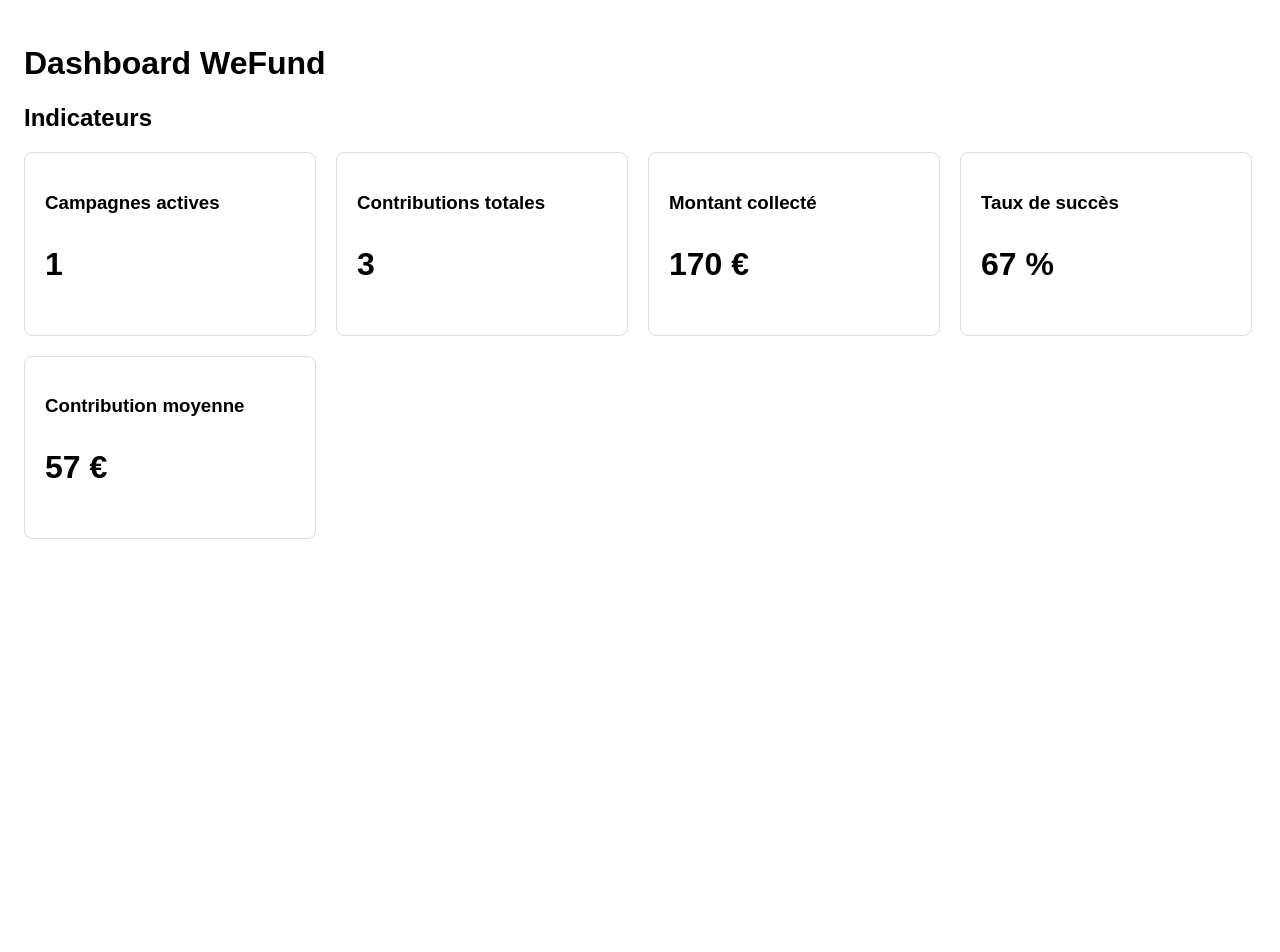
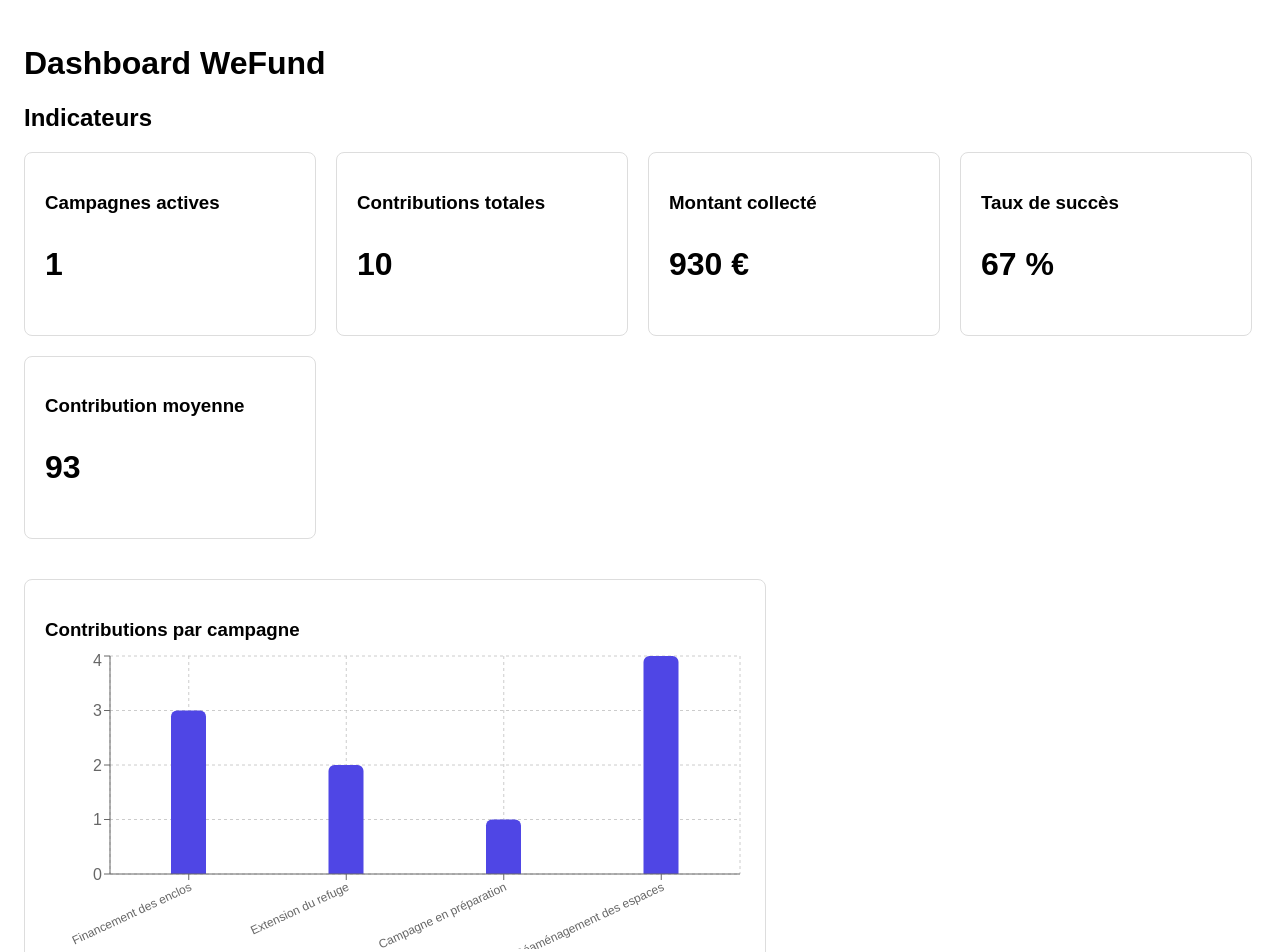
Before and after one commit to sepideh94/QSI-projet, a Next.js app: page /dashboard in a window 1280 px wide. Shown: the top 952 px of the page. Before the commit the page ends 800 px from the top, so only its background shows below. Built offline with nearby package versions, Linux system fonts and the light colour scheme.

Commit message:
feat(dashboard) : ajout du graphique nb de contributions par campagne + test unitaire

```diff
--- /dev/null
+++ b/app/api/metrics/contributions-average-per-campaign/route.ts
@@ -0,0 +1,29 @@
+import { NextResponse } from "next/server";
+import { mockCampaigns } from "@/mocks/campaigns";
+import { mockContributions } from "@/mocks/contributions";
+import { getAverageContributionsPerCampaign } from "@/lib/metrics/contributions/average-per-campaign";
+
+export async function GET() {
+
+  try {
+
+    const value = getAverageContributionsPerCampaign(
+      mockContributions,
+      mockCampaigns
+    );
+
+    return NextResponse.json({
+      metric: "average-contributions-per-campaign",
+      value
+    });
+
+  } catch {
+
+    return NextResponse.json(
+      { error: "Impossible de calculer la moyenne des contributions" },
+      { status: 500 }
+    );
+
+  }
+
+}
--- a/app/dashboard/page.tsx
+++ b/app/dashboard/page.tsx
@@ -2,16 +2,23 @@
 
 import { useEffect, useState } from "react";
 import MetricCard from "@/components/dashboard/MetricCard";
+import ContributionsPerCampaignChart from "@/components/charts/ContributionsPerCampaignChart";
+import { getContributionsPerCampaign } from "@/lib/metrics/contributions/contributions-per-campaign";
 
 export default function DashboardPage() {
+
   const [activeCampaigns, setActiveCampaigns] = useState<number | null>(null);
   const [totalContributions, setTotalContributions] = useState<number | null>(null);
   const [totalAmount, setTotalAmount] = useState<number | null>(null);
   const [successRate, setSuccessRate] = useState<number | null>(null);
   const [averageContribution, setAverageContribution] = useState<number | null>(null);
 
+  const chartData = getContributionsPerCampaign();
+
   useEffect(() => {
+
     async function loadMetrics() {
+
       try {
 
         const campaignsResponse = await fetch("/api/metrics/campaigns-active");
@@ -32,23 +39,44 @@
 
         const averageResponse = await fetch("/api/metrics/average-contribution");
         const averageData = await averageResponse.json();
-        setAverageContribution(averageData.value);
+        setAverageContribution(
+averageData.value);
 
       } catch (error) {
+
         console.error("Erreur chargement métriques", error);
+
       }
+
     }
 
     loadMetrics();
+
   }, []);
 
   return (
-    <main style={{ padding: "24px" }}>
+
+    <main
+      style={{
+        padding: "24px",
+        minHeight: "100vh",
+        paddingBottom: "120px"
+      }}
+    >
+
       <h1>Dashboard WeFund</h1>
 
       <h2>Indicateurs</h2>
 
-      <div style={{ display: "flex", gap: "20px", marginTop: "20px", flexWrap: "wrap" }}>
+      <div
+        style={{
+          display: "flex",
+          gap: "20px",
+          marginTop: "20px",
+          flexWrap: "wrap"
+        }}
+      >
+
         <MetricCard title="Campagnes actives" value={activeCampaigns} />
 
         <MetricCard title="Contributions totales" value={totalContributions} />
@@ -65,9 +93,15 @@
 
         <MetricCard
           title="Contribution moyenne"
-          value={averageContribution !== null ? `${averageContribution} €` : null}
+          value={averageContribution !== null ? `${averageContribution}` : null}
         />
+
       </div>
+
+      <ContributionsPerCampaignChart data={chartData} />
+
     </main>
+
   );
+
 }
--- /dev/null
+++ b/components/charts/ContributionsPerCampaignChart.tsx
@@ -0,0 +1,74 @@
+"use client";
+
+import {
+  BarChart,
+  Bar,
+  XAxis,
+  YAxis,
+  Tooltip,
+  ResponsiveContainer,
+  CartesianGrid
+} from "recharts";
+
+type Props = {
+  data: {
+    campaignTitle: string;
+    contributions: number;
+  }[];
+};
+
+export default function ContributionsPerCampaignChart({ data }: Props) {
+
+  return (
+
+    <div
+      style={{
+        width: "100%",
+        maxWidth: "700px",
+        height: "350px",
+        border: "1px solid #ddd",
+        borderRadius: "8px",
+        padding: "20px",
+        marginTop: "40px"
+      }}
+    >
+
+      <h3 style={{ marginBottom: "10px" }}>
+        Contributions par campagne
+      </h3>
+
+      <ResponsiveContainer width="100%" height="85%">
+
+        <BarChart data={data}>
+
+          <CartesianGrid strokeDasharray="3 3" />
+
+          <XAxis
+            dataKey="campaignTitle"
+            interval={0}
+            angle={-25}
+            textAnchor="end"
+            height={70}
+            tick={{ fontSize: 12 }}
+          />
+
+          <YAxis allowDecimals={false} />
+
+          <Tooltip />
+
+          <Bar
+            dataKey="contributions"
+            fill="#4f46e5"
+            barSize={35}
+            radius={[6, 6, 0, 0]}
+          />
+
+        </BarChart>
+
+      </ResponsiveContainer>
+
+    </div>
+
+  );
+
+}
--- /dev/null
+++ b/lib/metrics/contributions/contributions-per-campaign.ts
@@ -0,0 +1,19 @@
+import { mockCampaigns } from "@/mocks/campaigns";
+import { mockContributions } from "@/mocks/contributions";
+
+export function getContributionsPerCampaign() {
+
+  return mockCampaigns.map((campaign) => {
+
+    const count = mockContributions.filter(
+      (c) => c.campaignId === campaign.id
+    ).length;
+
+    return {
+      campaignTitle: campaign.titre.split(" ").slice(0, 3).join(" "),
+      contributions: count
+    };
+
+  });
+
+}
--- a/mocks/contributions.ts
+++ b/mocks/contributions.ts
@@ -1,23 +1,17 @@
 export const mockContributions = [
-  {
-    id: "contrib1",
-    campaignId: "c1a2b3c4",
-    userId: "user1",
-    amount: 50,
-    createdAt: "2026-01-10T12:00:00Z"
-  },
-  {
-    id: "contrib2",
-    campaignId: "c1a2b3c4",
-    userId: "user2",
-    amount: 100,
-    createdAt: "2026-01-12T15:00:00Z"
-  },
-  {
-    id: "contrib3",
-    campaignId: "c2b3c4d5",
-    userId: "user3",
-    amount: 20,
-    createdAt: "2026-01-15T09:30:00Z"
-  }
+
+  { id: "ct1", campaignId: "c1a2b3c4-d5e6-7f8g-9h0i-j1k2l3m4n5o6", amount: 100 },
+  { id: "ct2", campaignId: "c1a2b3c4-d5e6-7f8g-9h0i-j1k2l3m4n5o6", amount: 50 },
+  { id: "ct3", campaignId: "c1a2b3c4-d5e6-7f8g-9h0i-j1k2l3m4n5o6", amount: 70 },
+
+  { id: "ct4", campaignId: "c2b3c4d5-e6f7-g8h9-i0j1-k2l3m4n5o6p7", amount: 120 },
+  { id: "ct5", campaignId: "c2b3c4d5-e6f7-g8h9-i0j1-k2l3m4n5o6p7", amount: 80 },
+
+  { id: "ct6", campaignId: "c3d4e5f6-g7h8-i9j0-k1l2-m3n4o5p6q7r8", amount: 30 },
+
+  { id: "ct7", campaignId: "c4e5f6g7-h8i9-j0k1-l2m3-n4o5p6q7r8s9", amount: 200 },
+  { id: "ct8", campaignId: "c4e5f6g7-h8i9-j0k1-l2m3-n4o5p6q7r8s9", amount: 150 },
+  { id: "ct9", campaignId: "c4e5f6g7-h8i9-j0k1-l2m3-n4o5p6q7r8s9", amount: 90 },
+  { id: "ct10", campaignId: "c4e5f6g7-h8i9-j0k1-l2m3-n4o5p6q7r8s9", amount: 40 }
+
 ];
--- a/package.json
+++ b/package.json
@@ -12,7 +12,8 @@
   "dependencies": {
     "next": "15.2.0",
     "react": "19.0.0",
-    "react-dom": "19.0.0"
+    "react-dom": "19.0.0",
+    "recharts": "^3.8.0"
   },
   "devDependencies": {
     "@types/jest": "^30.0.0",
```
Also changed, not shown: mocks/chart-contributions-per-campaign.ts (added, +23 -0 lines), 2 other files (tests, documents, lock files or other folders).
